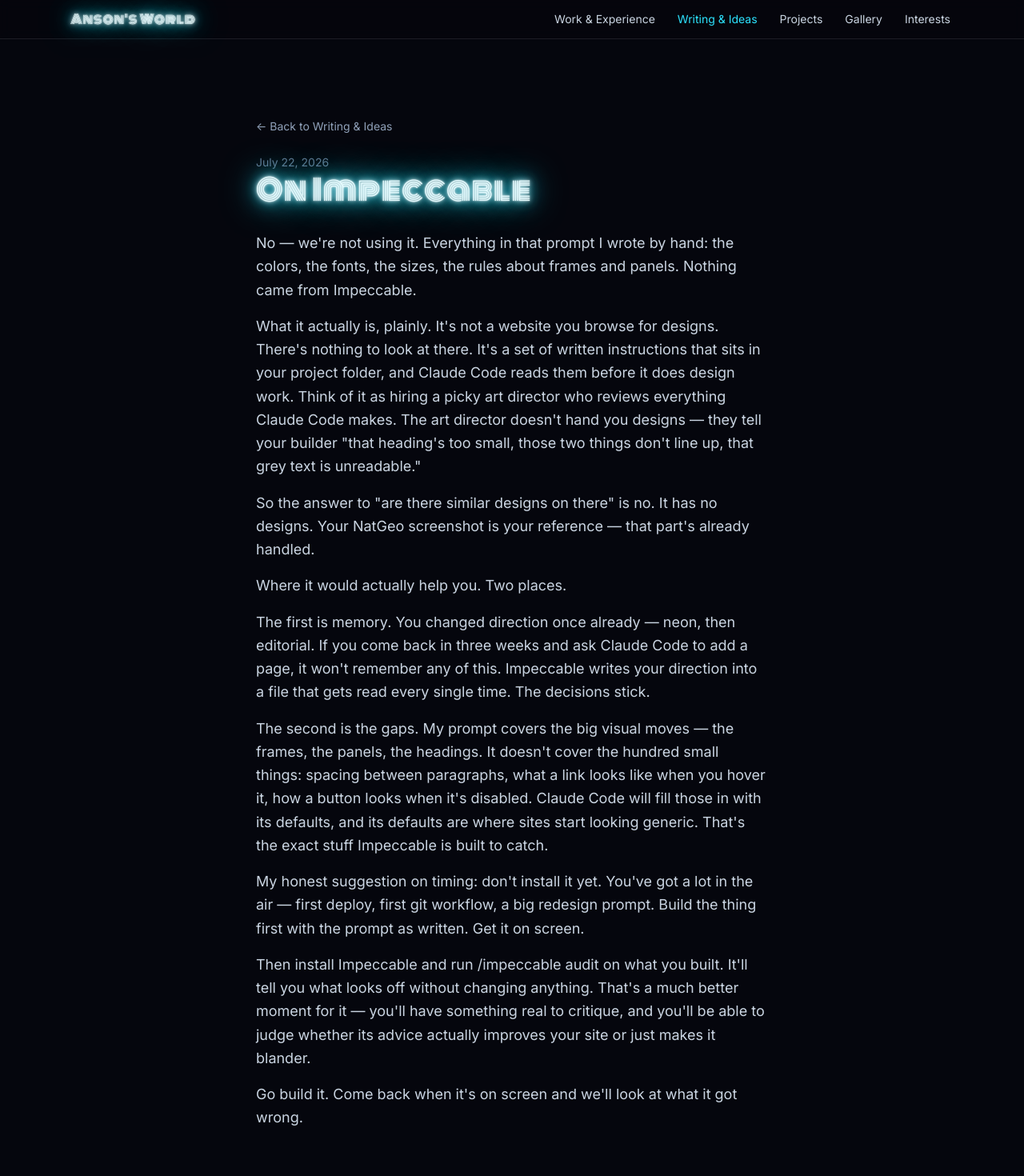
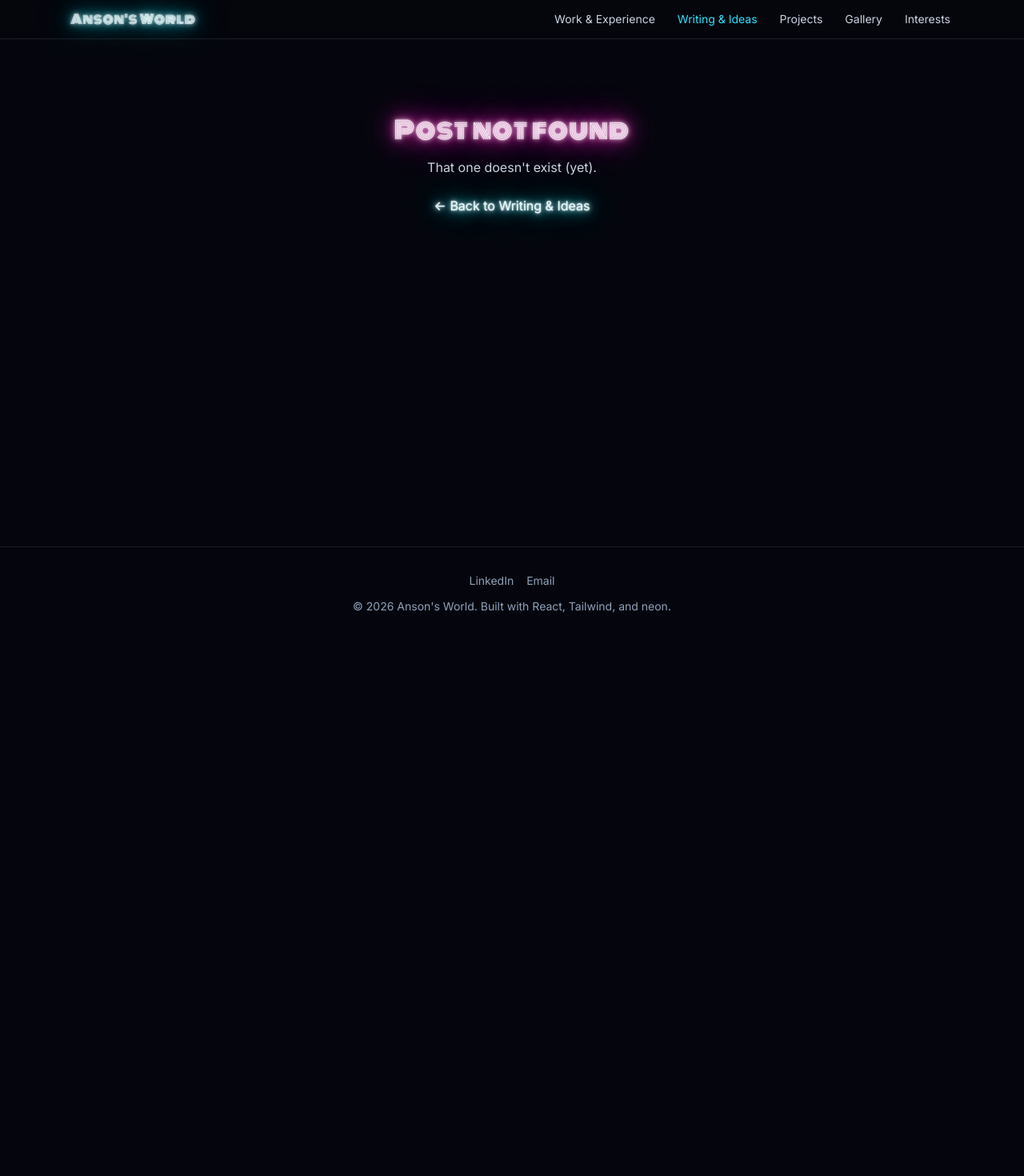
Before and after one commit to codingmachine69420/personal-website, a React (Vite) app: page /writing/on-impeccable in a window 1280 px wide. Shown: the top 1470 px of the page at 80% size. After the commit the page ends 800 px from the top, so only its background shows below. Built offline with nearby package versions, Linux system fonts and the light colour scheme.

Commit message:
Clear writing posts (placeholder)

```diff
--- a/src/content/writing.js
+++ b/src/content/writing.js
@@ -1,21 +1,3 @@
-export const posts = [
-  {
-    slug: 'on-impeccable',
-    title: 'On Impeccable',
-    date: '2026-07-22',
-    tags: ['notes'],
-    excerpt:
-      'What it actually is, when it helps, and why you should build the thing first before installing it.',
-    body: [
-      'No — we\'re not using it. Everything in that prompt I wrote by hand: the colors, the fonts, the sizes, the rules about frames and panels. Nothing came from Impeccable.',
-      'What it actually is, plainly. It\'s not a website you browse for designs. There\'s nothing to look at there. It\'s a set of written instructions that sits in your project folder, and Claude Code reads them before it does design work. Think of it as hiring a picky art director who reviews everything Claude Code makes. The art director doesn\'t hand you designs — they tell your builder "that heading\'s too small, those two things don\'t line up, that grey text is unreadable."',
-      'So the answer to "are there similar designs on there" is no. It has no designs. Your NatGeo screenshot is your reference — that part\'s already handled.',
-      'Where it would actually help you. Two places.',
-      'The first is memory. You changed direction once already — neon, then editorial. If you come back in three weeks and ask Claude Code to add a page, it won\'t remember any of this. Impeccable writes your direction into a file that gets read every single time. The decisions stick.',
-      'The second is the gaps. My prompt covers the big visual moves — the frames, the panels, the headings. It doesn\'t cover the hundred small things: spacing between paragraphs, what a link looks like when you hover it, how a button looks when it\'s disabled. Claude Code will fill those in with its defaults, and its defaults are where sites start looking generic. That\'s the exact stuff Impeccable is built to catch.',
-      'My honest suggestion on timing: don\'t install it yet. You\'ve got a lot in the air — first deploy, first git workflow, a big redesign prompt. Build the thing first with the prompt as written. Get it on screen.',
-      'Then install Impeccable and run /impeccable audit on what you built. It\'ll tell you what looks off without changing anything. That\'s a much better moment for it — you\'ll have something real to critique, and you\'ll be able to judge whether its advice actually improves your site or just makes it blander.',
-      'Go build it. Come back when it\'s on screen and we\'ll look at what it got wrong.',
-    ],
-  },
-]
+// Add posts here. Each object becomes a page at /writing/<slug>.
+// Paste your text here and I'll handle the rest.
+export const posts = []
```
